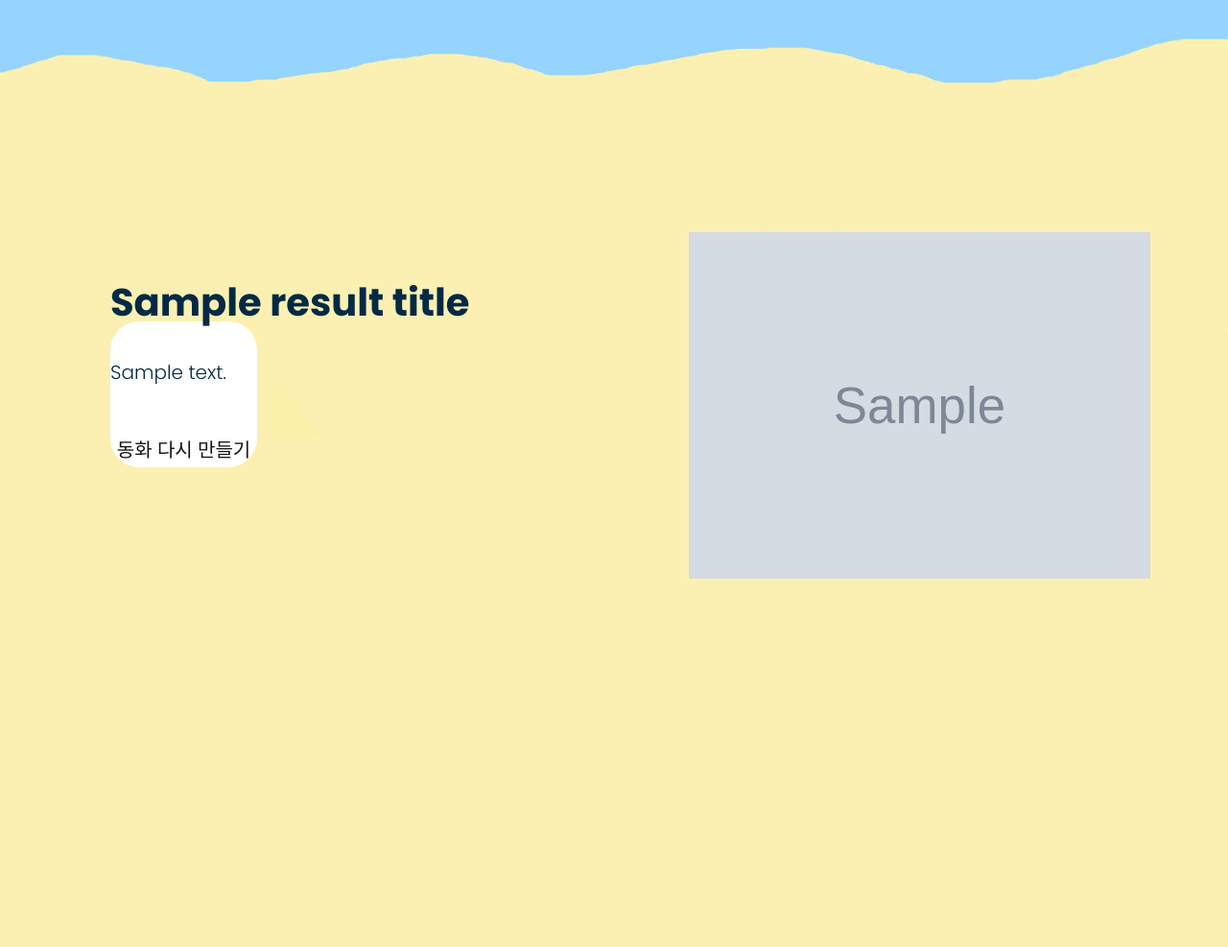
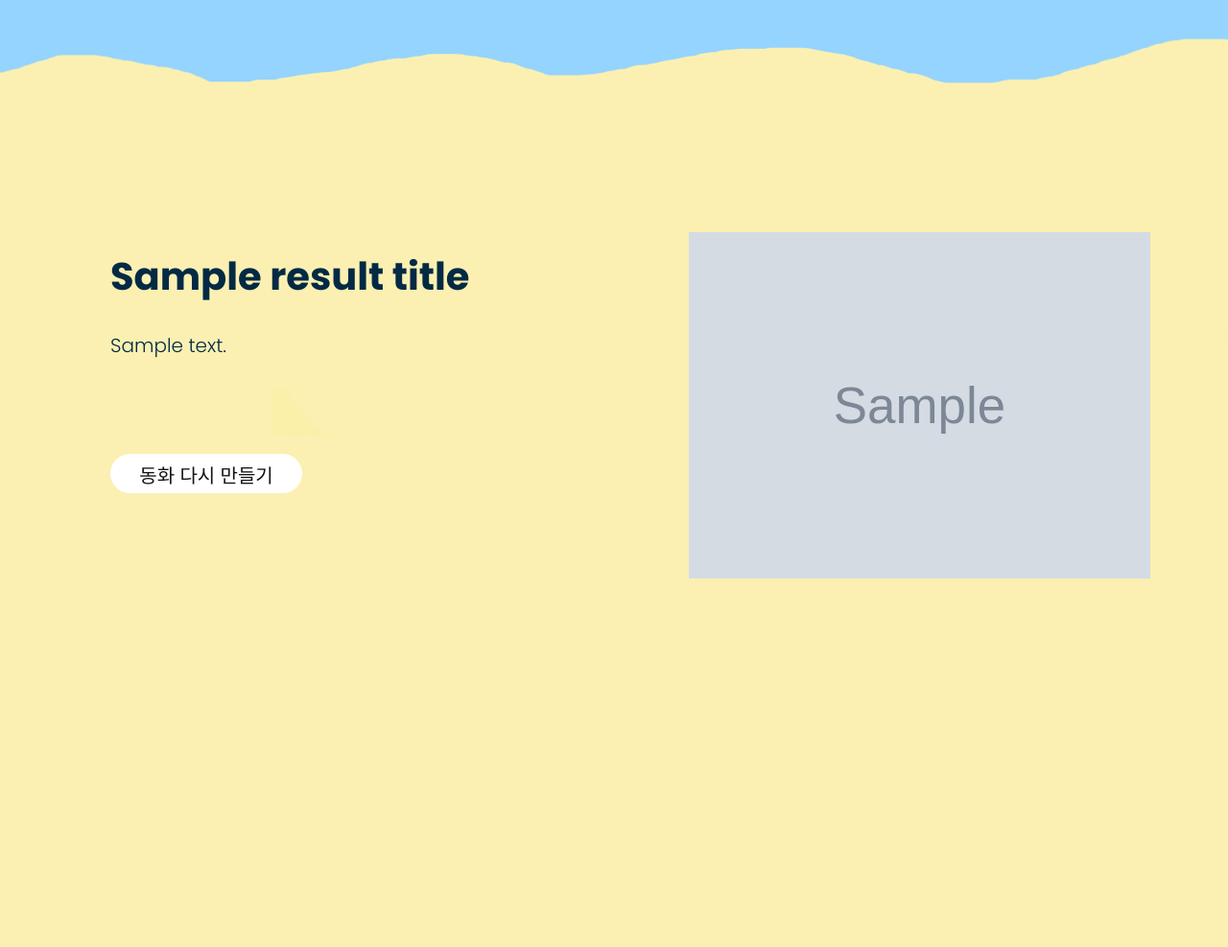
Before and after one commit to dusruddl2/Project_Web_fairytale, a Django app: template rootWEB/ProjectFinal/templates/ProjectFinal/fairytale.html in a window 1280 px wide. Shown: the part 243-1230 px from the top of the page at 96% size. Run offline with Django 4.2, Linux system fonts and the light colour scheme; the template is opened without the code that fills it: most values are stand-ins (such as "Sample title", 1, 10 or a date in 2020); grey boxes marked "Sample" are stand-in pictures; some libraries are stand-ins or nearby versions; some web fonts are replaced.

Commit message:
button 오류 해결

```diff
--- a/rootWEB/ProjectFinal/templates/ProjectFinal/fairytale.html
+++ b/rootWEB/ProjectFinal/templates/ProjectFinal/fairytale.html
@@ -19,8 +19,9 @@
             width : 45%;
           }
           .su_btn{
-            width: 30%;
-<!--            float: left;-->
+            /* width: 30%; */
+            width: 200px;
+            float: left;
             font-size: 16px;
             color: #141414;
             background-color: #ffffff;
@@ -147,8 +148,8 @@
          #progressbar li:before {
            content: counter(step);
            counter-increment: step;
-           /* width: 20px; */
-           width : 35%;
+           width: 20px;
+           /* width : 35%; */
            line-height: 25px;
            display: block;
            font-size: 20px;
@@ -252,28 +253,6 @@
       </div>
       <!-- header section end -->
 
-<!--      &lt;!&ndash; about section start &ndash;&gt;-->
-<!--      <div class="about_section layout_padding">-->
-<!--         <div class="container-fluid">-->
-<!--            <div class="row">-->
-<!--               <div class="col-md-6">-->
-<!--                  <div class="about_taital_main">-->
-<!--                     <h1 class="about_taital">{{result_title}}</h1>-->
-<!--                     <p class="about_text" style="font-size : 20px;padding : 0px 0px 10% 0px;">{{result_content}}</p>-->
-<!--                      <button type="submit" class="su_btn" style="font-size:20px; padding : 5px 0px 0px 0px;" >동화 다시 만들기</button>-->
-
-<!--                  </div>-->
-<!--               </div>-->
-<!--               <div class="col-md-6 padding_right_0">-->
-<!--&lt;!&ndash;                  delle 결과 값&ndash;&gt;-->
-<!--                  <div><img src="{{result_image}}" class="about_img"></div>-->
-<!--               </div>-->
-
-<!--            </div>-->
-<!--         </div>-->
-<!--      </div>-->
-      <!-- about section end -->
-
       <!-- about section start -->
       <div class="about_section layout_padding">
         <div class="container-fluid">
@@ -296,6 +275,25 @@
         </div>
     </div>
 
+      <!-- <div class="about_section layout_padding">
+         <div class="container-fluid">
+            <div class="row">
+               <div class="col-md-6">
+                  <div class="about_taital_main">
+                     <h1 class="about_taital">{{result_title}}</h1>
+                     <p class="about_text" style="font-size : 20px;padding : 0px 0px 10% 0px;">{{result_content}}</p>
+                      <a href="{% url 'make' %}" class="su_btn" style="font-size:20px; padding : 5px 0px 0px 0px;">동화 다시 만들기</a>
+                  </div>
+               </div>
+               <div class="col-md-6 padding_right_0">
+                  <div><img src="{{result_image}}" class="about_img" style="max-width: 100%; height: auto;"></div>
+               </div>
+            </div>
+         </div>
+      </div> -->
+      <!-- about section end -->
+
+
 
       <!-- Javascript files-->
       <script src="{% static 'js/jquery.min.js' %}"></script>
```
